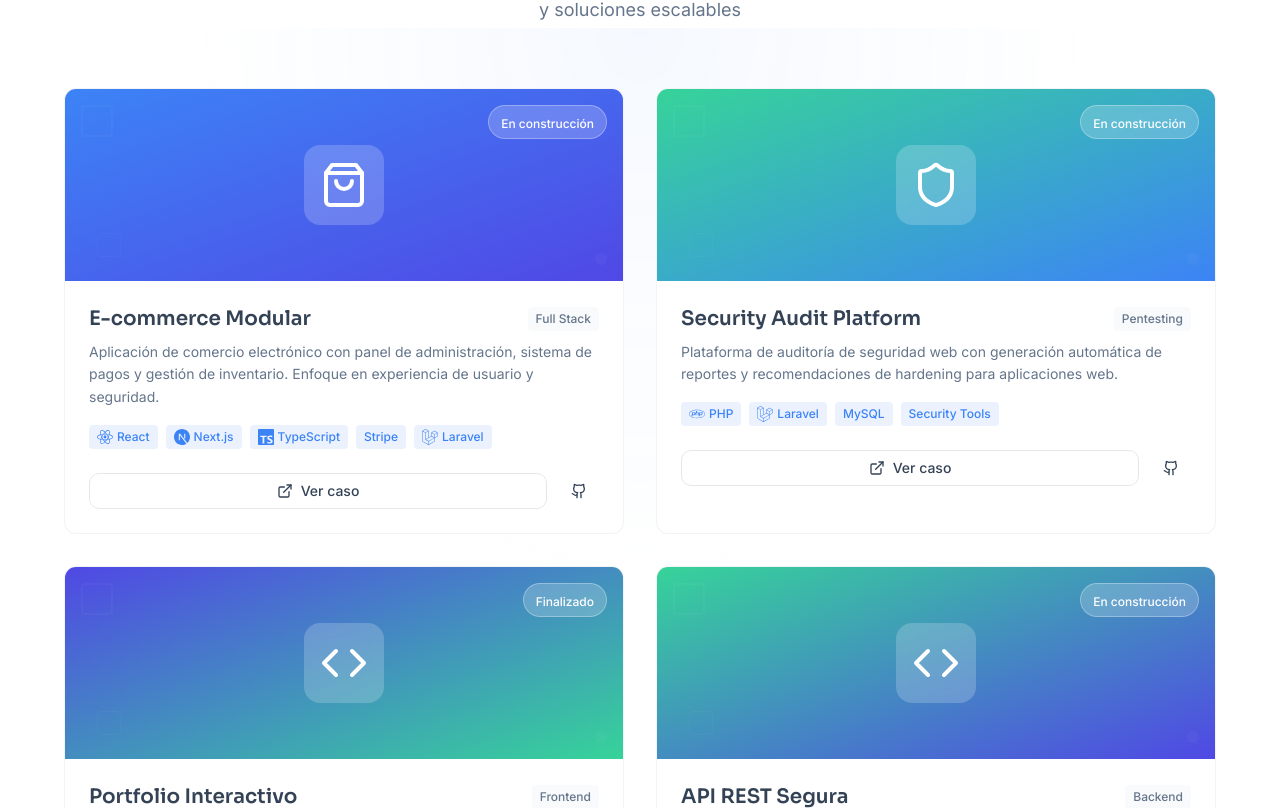
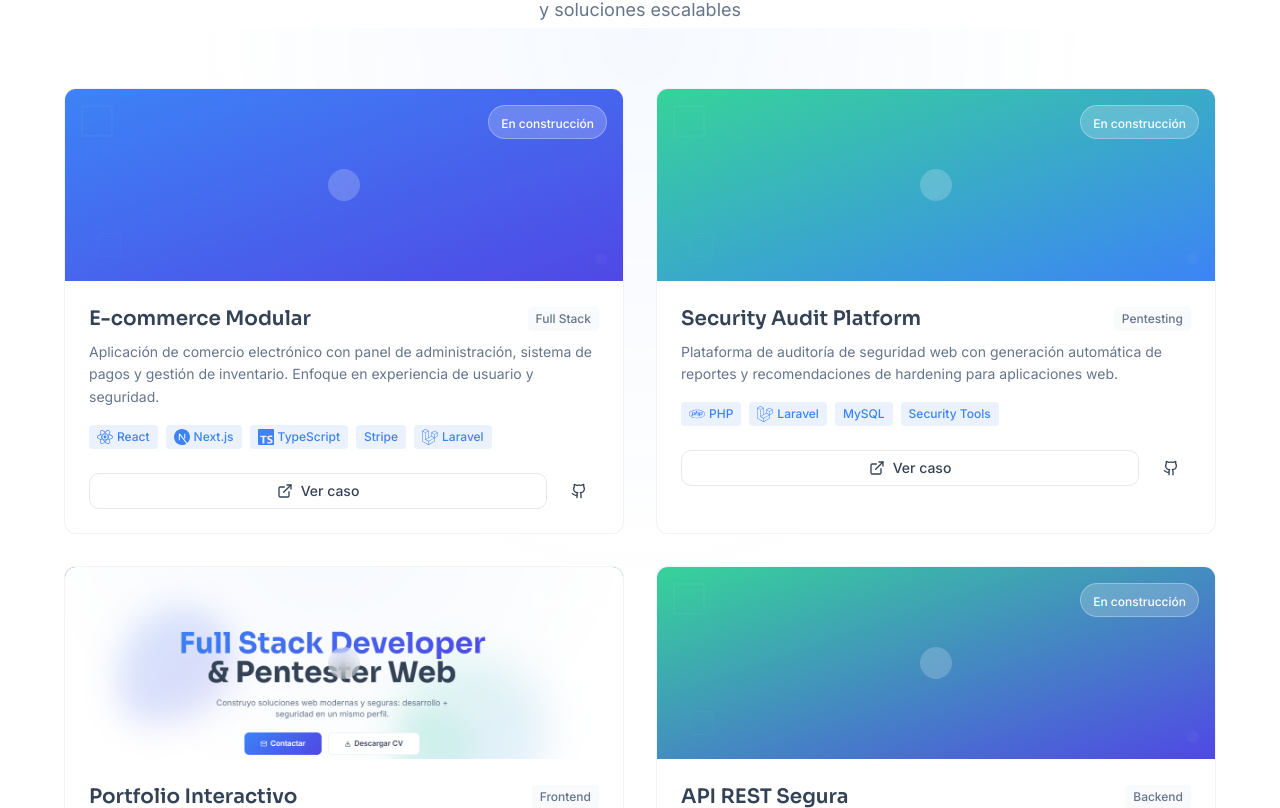
Before and after one commit to Carlosdev08/devPorfolio, a React (Vite) app: page / in a window 1280 px wide. Shown: the part 3172-3980 px from the top of the page. Built offline with nearby package versions, Linux system fonts and the light colour scheme; no server answers.

Commit message:
Add new contact features and social links and polity

```diff
--- a/src/components/sections/Projects.tsx
+++ b/src/components/sections/Projects.tsx
@@ -1,7 +1,7 @@
 import { ExternalLink, Github, Shield, ShoppingBag, Code } from "lucide-react";
 import { Button } from "@/components/ui/enhanced-button";
 import { keyFor, techIcons } from "../ui/techIcons";
-import { useNavigate } from "react-router-dom";
+import porfolioCarlos from "../../../public/images/porfolioCarlos.png";
 
 const projects = [
   {
@@ -28,14 +28,17 @@ const projects = [
   },
   {
     id: 3,
+    image: porfolioCarlos,
     title: "Portfolio Interactivo",
     description:
       "Portfolio personal con animaciones avanzadas, modo oscuro y optimizaciones de rendimiento. Incluye sistema de contacto integrado.",
     tech: ["React", "Tailwind", "Framer Motion", "TypeScript"],
     category: "Frontend",
-    icon: Code,
     status: "Finalizado",
     gradient: "from-primary-dark to-accent",
+    imageAlt: "Captura del portfolio de Carlos José",
+    link: "https://carlosjose.dev",
+    repo: "https://github.com/Carlosdev08/devPorfolio",
   },
   {
     id: 4,
@@ -80,6 +83,15 @@ export function Projects() {
                   <div
                     className={`relative h-48 bg-gradient-to-br ${project.gradient} p-6 flex items-center justify-center`}
                   >
+                    {project.image && (
+                      <img
+                        src={project.image}
+                        alt={project.imageAlt || project.title}
+                        className="absolute inset-0 h-full w-full object-cover"
+                        loading="lazy"
+                        decoding="async"
+                      />
+                    )}
                     {/* Background pattern */}
                     <div className="absolute inset-0 opacity-10">
                       <div className="absolute top-4 left-4 w-8 h-8 border-2 border-white/30 rounded" />
@@ -89,9 +101,7 @@ export function Projects() {
                     </div>
 
                     {/* Project icon */}
-                    <div className="relative z-10 bg-white/20 backdrop-blur p-4 rounded-2xl">
-                      <Icon className="h-12 w-12 text-white" />
-                    </div>
+                    <div className="relative z-10 bg-white/20 backdrop-blur p-4 rounded-2xl"></div>
 
                     {/* Status badge */}
                     <div className="absolute top-4 right-4 px-3 py-1 bg-white/20 backdrop-blur rounded-full border border-white/30">
```
